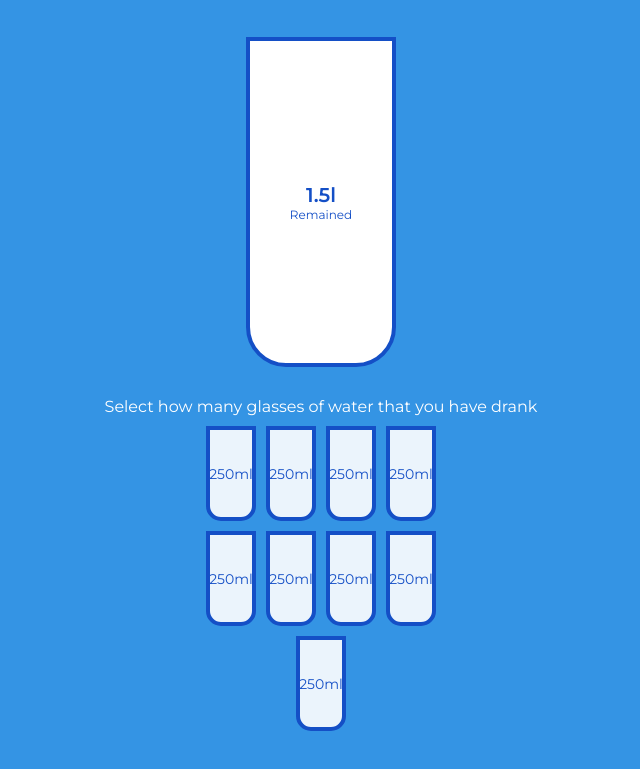
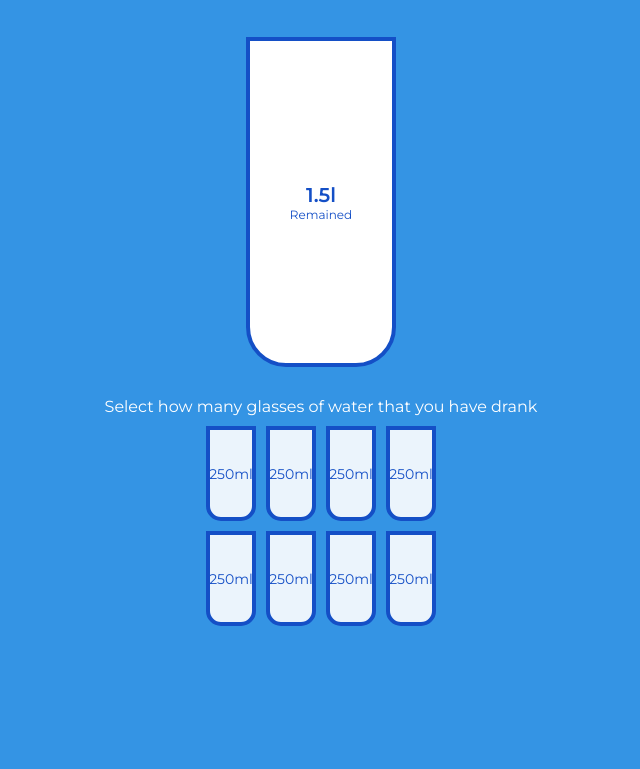
Before and after one commit to alpaca-rama/TM_16-50-Drink-Water, a plain HTML site: page index.html in a window 1280 px wide. Shown: the part 93-862 px from the top of the page, without its empty margins (319-959 px from the left). After the commit the page ends 800 px from the top, so only its background shows below. Drawn offline with Linux system fonts and the light colour scheme.

Commit message:
Update index.html
Removed an extra cup.

```diff
--- a/index.html
+++ b/index.html
@@ -31,7 +31,6 @@
         <div class="cup cup-small">250ml</div>
         <div class="cup cup-small">250ml</div>
         <div class="cup cup-small">250ml</div>
-        <div class="cup cup-small">250ml</div>
     </div>
 </body>
 </html>
```
